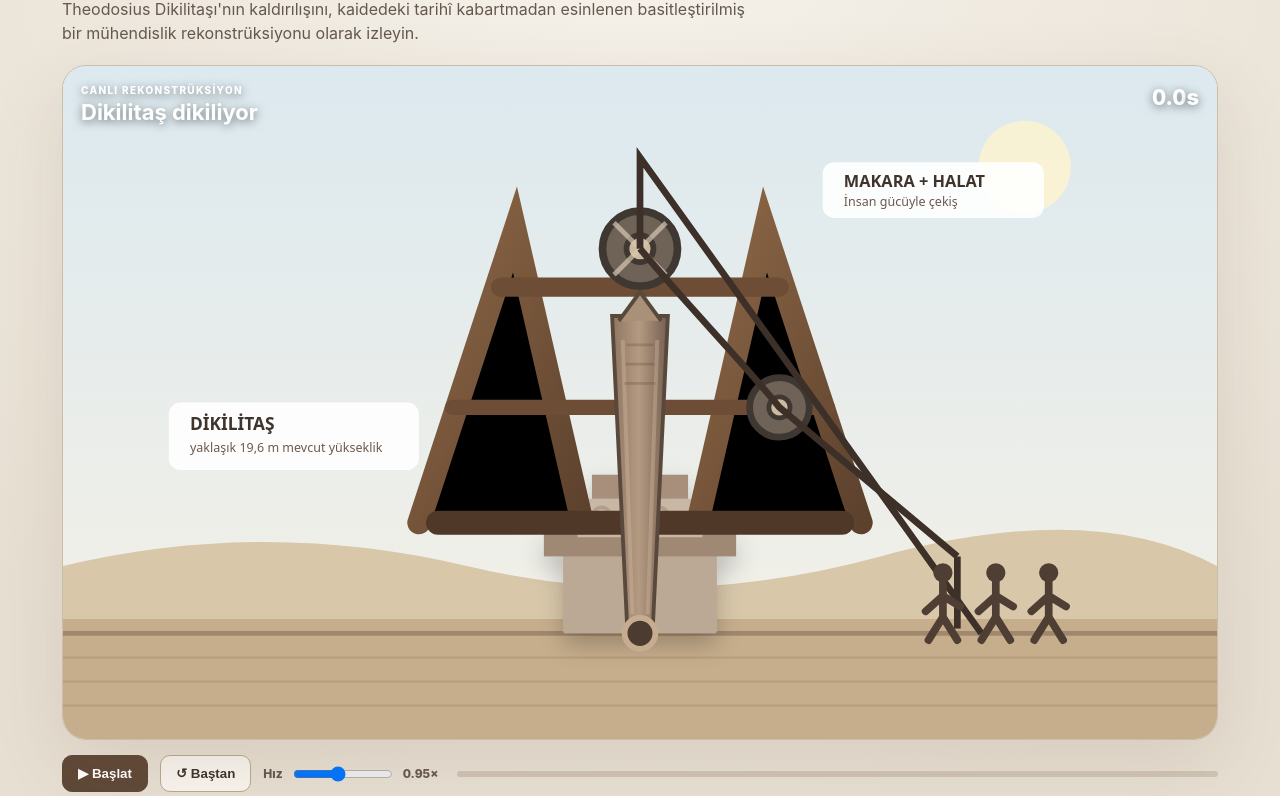
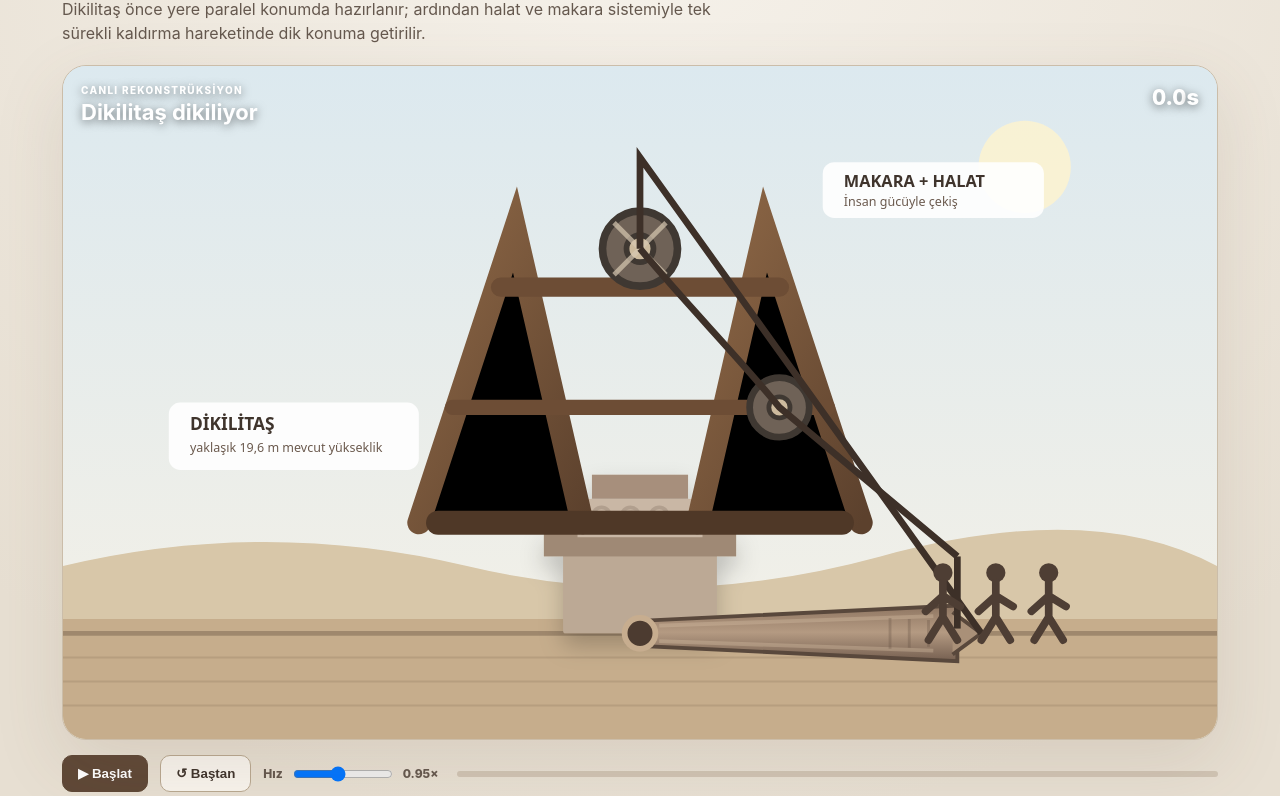
Before and after one commit to mhsnlsy/reconstruction1, a plain HTML site: page index.html in a window 1280 px wide. Shown: the part 116-912 px from the top of the page. Drawn offline with Linux system fonts and the light colour scheme.

Commit message:
Redesign obelisk scene for ground-horizontal start

```diff
--- a/index.html
+++ b/index.html
@@ -4,7 +4,7 @@
   <meta charset="utf-8">
   <meta name="viewport" content="width=device-width,initial-scale=1,viewport-fit=cover">
   <title>Dikilitaşın Dikilişi — 390 CE</title>
-  <meta name="description" content="İstanbul Hipodromu'ndaki Theodosius Dikilitaşı'nın 390 CE'de kaldırılışını anlatan kısa tarihsel rekonstrüksiyon animasyonu.">
+  <meta name="description" content="İstanbul Hipodromu'ndaki Theodosius Dikilitaşı'nın kaldırılışını gösteren kısa tarihsel rekonstrüksiyon animasyonu.">
   <link rel="stylesheet" href="./src/style.css">
 </head>
 <body>
@@ -13,13 +13,13 @@
       <div>
         <p class="eyebrow">HİPODROM • CONSTANTINOPLE • 390 CE</p>
         <h1>Dikilitaş nasıl dikildi?</h1>
-        <p class="lede">Theodosius Dikilitaşı'nın kaldırılışını, kaidedeki tarihî kabartmadan esinlenen basitleştirilmiş bir mühendislik rekonstrüksiyonu olarak izleyin.</p>
+        <p class="lede">Dikilitaş önce yere paralel konumda hazırlanır; ardından halat ve makara sistemiyle tek sürekli kaldırma hareketinde dik konuma getirilir.</p>
       </div>
       <div class="badge">RECONSTRUCTION 01</div>
     </header>
 
     <section class="stage-wrap" aria-label="Dikilitaş kaldırma animasyonu">
-      <svg id="scene" viewBox="0 0 1200 700" role="img" aria-label="Halat ve makaralarla dikilen dikilitaş">
+      <svg id="scene" viewBox="0 0 1200 700" role="img" aria-label="Yere paralel duran dikilitaşın halat ve makaralarla dikilmesi">
         <defs>
           <linearGradient id="sky" x1="0" y1="0" x2="0" y2="1">
             <stop offset="0" stop-color="#dce9ef"/>
@@ -44,7 +44,6 @@
         <path d="M0 520 Q210 470 420 520 T850 510 T1200 520 V700 H0Z" fill="#d8c7a9"/>
         <path d="M0 575 H1200 V700 H0Z" fill="#c6ad8c"/>
 
-        <!-- Hippodrome ground -->
         <path d="M0 590 H1200" stroke="#806b54" stroke-width="5" opacity=".55"/>
         <g opacity=".18">
           <path d="M0 615 H1200 M0 640 H1200 M0 665 H1200" stroke="#725c47" stroke-width="2"/>
@@ -58,7 +57,7 @@
           <rect x="550" y="425" width="100" height="25" fill="#a78f7b"/>
         </g>
 
-        <!-- relief hint -->
+        <!-- simplified relief hint -->
         <g opacity=".22" fill="none" stroke="#604d3f" stroke-width="4">
           <circle cx="560" cy="468" r="9"/><circle cx="590" cy="468" r="9"/><circle cx="620" cy="468" r="9"/>
           <path d="M548 478 Q590 450 635 478"/>
@@ -86,32 +85,49 @@
           <circle r="11" fill="#cdbb9e" stroke="#3f3832" stroke-width="5"/>
         </g>
 
-        <!-- obelisk pivot -->
-        <g id="obelisk" transform="translate(600 425)">
-          <g transform="rotate(-90)">
-            <path d="M-13 0 L-29 -330 L29 -330 L13 0 Z" fill="url(#stone)" stroke="#59483c" stroke-width="4"/>
-            <path d="M-22 -325 L0 -355 L22 -325" fill="#a99078" stroke="#59483c" stroke-width="4"/>
-            <path d="M-8 -20 L-18 -305 M8 -20 L18 -305" stroke="#d8c1a6" stroke-width="4" opacity=".35"/>
-            <path d="M-14 -300 L14 -300 M-15 -280 L15 -280 M-16 -260 L16 -260" stroke="#5e4b3e" stroke-width="3" opacity=".28"/>
-          </g>
+        <!--
+          The obelisk's local origin is its foot.
+          Local shaft runs upward from (0,0) to (0,-355).
+          JS rotates this whole group around the foot:
+          90° = horizontal on the ground, 0° = vertical on the pedestal.
+        -->
+        <g id="obelisk" transform="translate(600 590) rotate(90)">
+          <path d="M-13 0 L-29 -330 L29 -330 L13 0 Z"
+                fill="url(#stone)" stroke="#59483c" stroke-width="4"/>
+          <path d="M-22 -325 L0 -355 L22 -325"
+                fill="#a99078" stroke="#59483c" stroke-width="4"/>
+          <path d="M-8 -20 L-18 -305 M8 -20 L18 -305"
+                stroke="#d8c1a6" stroke-width="4" opacity=".35"/>
+          <path d="M-14 -300 L14 -300 M-15 -280 L15 -280 M-16 -260 L16 -260"
+                stroke="#5e4b3e" stroke-width="3" opacity=".28"/>
           <circle cx="0" cy="0" r="16" fill="#4c3b30" stroke="#c7ad8f" stroke-width="6"/>
         </g>
 
-        <!-- rope from top pulley to obelisk head -->
-        <path id="ropeLift" d="M600 190 L600 95 L600 95" fill="none" stroke="#3d3028" stroke-width="7"/>
-        <path id="ropeHaul" d="M600 190 C650 250 700 300 745 355 L930 510" fill="none" stroke="#3d3028" stroke-width="7"/>
+        <!-- lifting rope attached to the obelisk head -->
+        <path id="ropeLift" d="M600 190 L600 95 L955 590"
+              fill="none" stroke="#3d3028" stroke-width="7"/>
+
+        <!-- hauling rope -->
+        <path id="ropeHaul" d="M600 190 C650 250 700 300 745 355 L930 510"
+              fill="none" stroke="#3d3028" stroke-width="7"/>
         <path d="M930 510 L930 585" stroke="#3d3028" stroke-width="7"/>
 
         <!-- workers -->
         <g id="workers" fill="#4e3e34">
           <g transform="translate(915 555)">
-            <circle cy="-28" r="10"/><path d="M0 -18 L0 18 M0 -4 L-18 12 M0 -4 L18 7 M0 18 L-15 42 M0 18 L15 42" stroke="#4e3e34" stroke-width="8" fill="none" stroke-linecap="round"/>
+            <circle cy="-28" r="10"/>
+            <path d="M0 -18 L0 18 M0 -4 L-18 12 M0 -4 L18 7 M0 18 L-15 42 M0 18 L15 42"
+                  stroke="#4e3e34" stroke-width="8" fill="none" stroke-linecap="round"/>
           </g>
           <g transform="translate(970 555)">
-            <circle cy="-28" r="10"/><path d="M0 -18 L0 18 M0 -4 L-18 12 M0 -4 L18 7 M0 18 L-15 42 M0 18 L15 42" stroke="#4e3e34" stroke-width="8" fill="none" stroke-linecap="round"/>
+            <circle cy="-28" r="10"/>
+            <path d="M0 -18 L0 18 M0 -4 L-18 12 M0 -4 L18 7 M0 18 L-15 42 M0 18 L15 42"
+                  stroke="#4e3e34" stroke-width="8" fill="none" stroke-linecap="round"/>
           </g>
           <g transform="translate(1025 555)">
-            <circle cy="-28" r="10"/><path d="M0 -18 L0 18 M0 -4 L-18 12 M0 -4 L18 7 M0 18 L-15 42 M0 18 L15 42" stroke="#4e3e34" stroke-width="8" fill="none" stroke-linecap="round"/>
+            <circle cy="-28" r="10"/>
+            <path d="M0 -18 L0 18 M0 -4 L-18 12 M0 -4 L18 7 M0 18 L-15 42 M0 18 L15 42"
+                  stroke="#4e3e34" stroke-width="8" fill="none" stroke-linecap="round"/>
           </g>
         </g>
 
@@ -132,7 +148,7 @@
       <div class="overlay">
         <div>
           <span class="kicker">CANLI REKONSTRÜKSİYON</span>
-          <strong id="phase">Hazırlık</strong>
+          <strong id="phase">Yatay konum — hazırlık</strong>
         </div>
         <div class="timer"><span id="time">0.0</span>s</div>
       </div>
@@ -156,7 +172,7 @@
 
     <footer>
       <span>reconstruction1</span>
-      <span>Historical visualization • v0.1</span>
+      <span>Historical visualization • v0.2</span>
     </footer>
   </main>
   <script src="./src/animation.js"></script>
```
